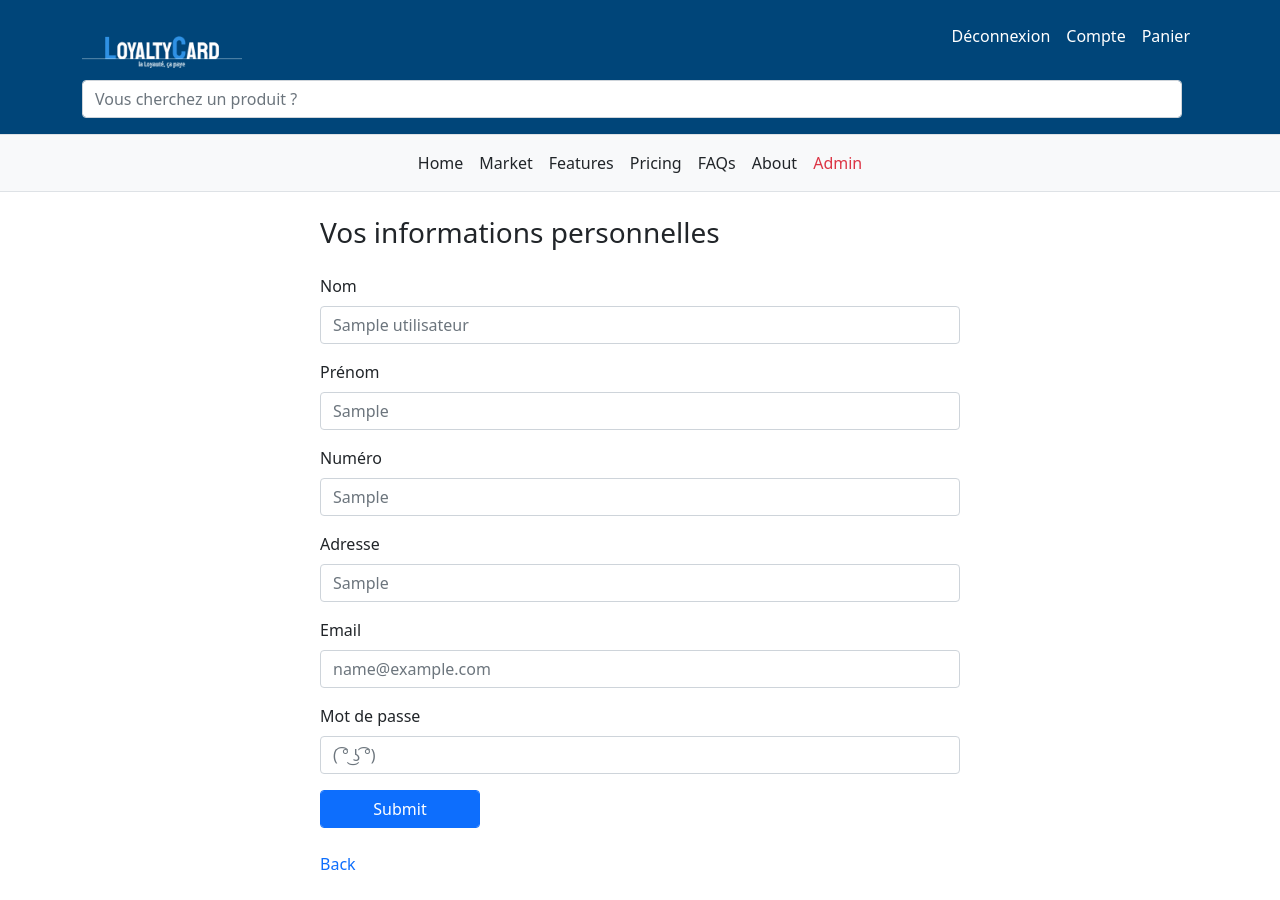
After one commit to TangVdv/Projet-Annuel, a PHP site: page /account/accountInfos.php in a window 1280 px wide. The commit adds this page. Run offline with PHP 8.4, Linux system fonts and the light colour scheme; the visitor is signed in with stand-in values (Sample User, id 1); tables that the repository leaves empty or names only in its code hold one stand-in row (values such as "Sample post").

Commit message:
Finish account & order tracking + started change infos
order tracking css not working properly tho

```diff
--- /dev/null
+++ b/account/AccountPageModel.php
@@ -0,0 +1,85 @@
+<?php
+
+class AccountPageModel {
+
+  public static function DisplayLastOrder() {
+    include("../includes/bdd.php");
+
+    $req = $db->prepare("SELECT image, nom, prix_achat, date_achat, quantite
+                        FROM HISTORIQUE_ACHAT
+                        INNER JOIN PRODUIT ON produit.id_produit = historique_achat.id_produit
+                        WHERE historique_achat.id_utilisateur = :id_utilisateur
+                        ORDER BY date_achat DESC LIMIT 1; --Jsp si ça prend aussi en compte ceux des autres users");
+
+    $req->execute([
+      "id_utilisateur" => $_SESSION['id_utilisateur']
+    ]);
+
+    return $req;
+  }
+
+  public static function DisplayName() {
+    include("../includes/bdd.php");
+
+    $req = $db->prepare('SELECT nom FROM utilisateur
+                        WHERE id_utilisateur = :id_utilisateur');
+           $req->execute([
+            "id_utilisateur" => $_SESSION['id_utilisateur']
+           ]);
+
+    return $req;
+  }
+
+  public static function DisplayOrders() {
+    include("../includes/bdd.php");
+
+    $req = $db->prepare("SELECT image, nom, prix_achat, date_achat, quantite
+                        FROM HISTORIQUE_ACHAT
+                        INNER JOIN PRODUIT ON produit.id_produit = historique_achat.id_produit
+                        WHERE historique_achat.id_utilisateur = :id_utilisateur
+                        ORDER BY date_achat DESC; --Jsp si ça prend aussi en compte ceux des autres users");
+
+    $req->execute([
+      "id_utilisateur" => $_SESSION['id_utilisateur']
+    ]);
+
+    return $req;
+  }
+
+  public static function DisplayAccountInfos() {
+    include("../includes/bdd.php");
+
+    $req = $db->prepare("SELECT nom, prenom, numero, email, adresse
+                        FROM utilisateur
+                        WHERE id_utilisateur = :id_utilisateur");
+    $req->execute([
+      "id_utilisateur" => $_SESSION['id_utilisateur']
+    ]);
+
+    return $req;
+  }
+
+  public static function UpdateAccountInfos() {
+    includes("../includes/bdd.php");
+
+    // On récup les valeurs dans des variables
+    $nom =	$_POST['nom'];
+    $prenom = trim($_POST['prenom']);
+    $numero = trim($_POST['numero']);
+    $adresse = $_POST['adresse'];
+    $email = $_POST['email'];
+    //$password = SignModel::HashNTrim();
+
+
+    $req = $db->prepare("UPDATE utilisateur SET
+      nom = $nom, prenom = $prenom, numero = $numero, adresse = $adresse, email = $email
+      WHERE nom = :nom, prenom = :prenom, numero = :numero, adresse = :adresse, email = :email");
+
+
+  }
+
+}
+
+
+
+?>
--- /dev/null
+++ b/account/accountInfos.php
@@ -0,0 +1,64 @@
+<!DOCTYPE html>
+<html lang="fr" dir="ltr">
+  <head>
+    <meta charset="utf-8">
+    <title>Vos informations personnelles</title>
+  </head>
+  <?php include("../includes/header.php"); ?>
+  <body>
+    <div class="w-50" style="margin: auto;">
+        <h3 class="my-4">Vos informations personnelles</h3>
+        <form class="" action="checkAddProduct.php" method="post" enctype="multipart/form-data">
+          <?php
+          include("AccountPageModel.php");
+
+          $res = AccountPageModel::DisplayAccountInfos();
+          while($row = $res->fetch(PDO::FETCH_OBJ)){
+          ?>
+          <div class="mb-3">
+            <label class="form-label">Nom</label>
+            <input type="text" class="form-control" placeholder="<?=$row->nom?>" name="name" id="name">
+          </div>
+          <div class="mb-3">
+            <label class="form-label">Prénom</label>
+            <input type="text" class="form-control" id="prenom" placeholder="<?=$row->prenom?>" name="prenom"></input>
+          </div>
+          <div class="mb-3">
+            <label class="form-label">Numéro</label>
+            <input type="number" class="form-control" placeholder="<?=$row->numero?>" name="numero" id="numero">
+          </div>
+          <div class="mb-3">
+            <label class="form-label">Adresse</label>
+            <input type="number" class="form-control" placeholder="<?=$row->adresse?>" name="adresse" id="adresse">
+          </div>
+          <div class="mb-3">
+            <label class="form-label">Email</label>
+            <input type="number" class="form-control" placeholder="<?=$row->email?>" name="email" id="email">
+          </div>
+          <div class="mb-3">
+            <label class="form-label">Mot de passe</label>
+            <input type="text" class="form-control" placeholder="( ͡° ͜ʖ ͡°)" name="mdp" id="mdp">
+
+            </select>
+          </div>
+          <div>
+            <p class="text-danger">
+            <?php
+              if(isset($_GET["message"]) || !empty($_GET["message"])){
+                  echo $_GET["message"];
+              }
+            ?>
+            </p>
+          </div>
+          <div class="mb-3 w-25">
+              <input type="submit" class="form-control btn btn-primary" id="submit_modif">
+          </div>
+        <?php } ?>
+        </form>
+
+
+        <a href="account.php" class="nav-link my-4 p-0" style="width:10%">Back</a>
+
+    </div>
+  </body>
+</html>
--- a/admin/Account/accountModel.php
+++ b/admin/Account/accountModel.php
@@ -8,6 +8,7 @@ class accountModel{
 
       return $query;
   }
+
   public static function DeleteAccount($id){
       include("../../includes/bdd.php");
 
--- a/includes/bdd.php
+++ b/includes/bdd.php
@@ -2,7 +2,7 @@
 $dbhost = "localhost";
 $dbuser = "root";
 $dbpass = "root";
-$dbname = "pa";
+$dbname = "loyaltycard";
 $port = 3306;
 
 $db = new PDO('mysql:host='.$dbhost.';port='.$port.';dbname='.$dbname,$dbuser,$dbpass);
```
Also changed, not shown: account/account.php (+24 -11 lines), account/accountModel.php (deleted, +0 -25 lines), account/orderTracking.php (+10 -5 lines).
